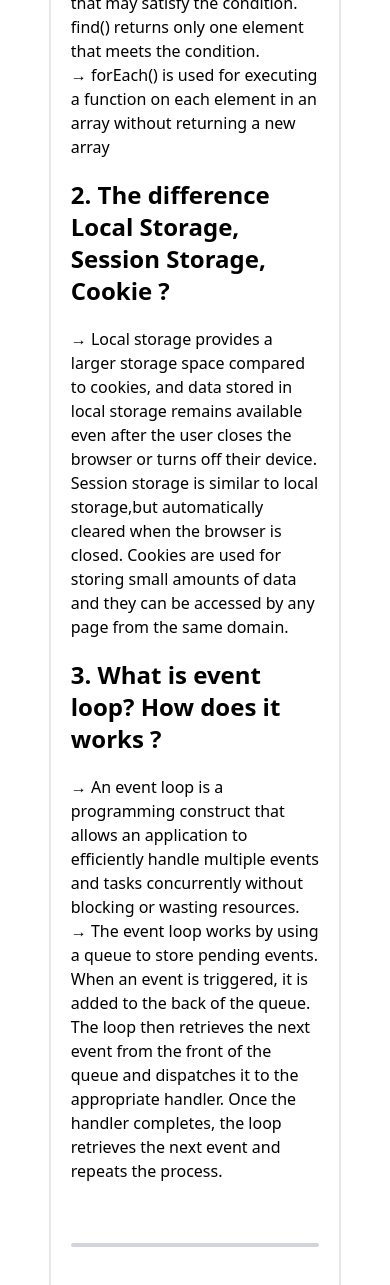
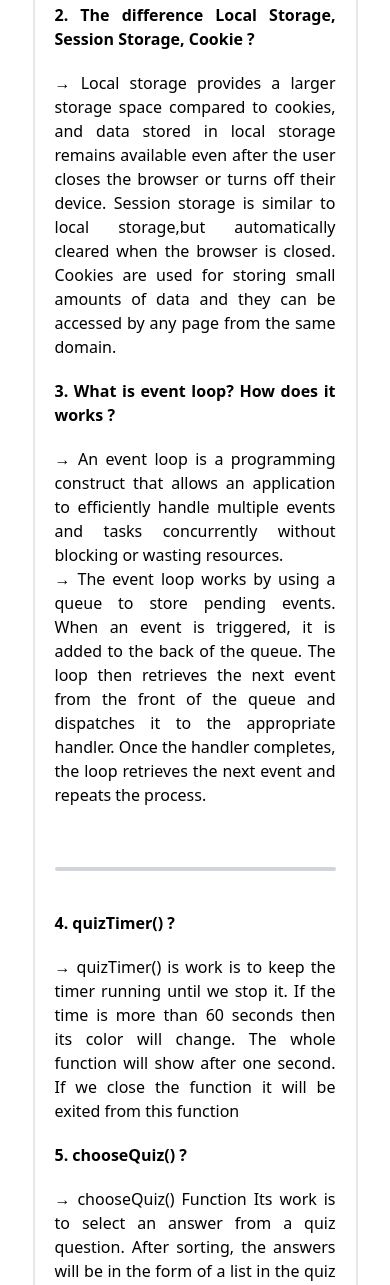
Before and after one commit to sourovmodak06/quiz-hero, a plain HTML site: page blog.html in a window 390 px wide. Shown: the part 715-2000 px from the top of the page. Drawn offline with nearby package versions, Linux system fonts and the light colour scheme.

Commit message:
blog page responsive

```diff
--- a/blog.html
+++ b/blog.html
@@ -29,8 +29,8 @@
 
       <!-- Blog Question section start -->
       <main>
-        <section class="mx-auto w-9/12 mt-10 border-2 rounded-xl p-5">
-          <h2 class="font-semibold text-2xl">1. The difference between map(),filter(),find() and forEach() ?</h2>
+        <section class="mx-auto w-5/6 md:w-9/12 my-10 border-2 rounded-xl p-5 text-justify">
+          <h2 class="font-semibold md:text-2xl">1. The difference between map(),filter(),find() and forEach() ?</h2>
           <p class="py-5">&#8594;
             map() is used for transforming each element in an array and returning a new array with the same length.
             <br>
@@ -40,26 +40,21 @@
             <br>
             &#8594; forEach() is used for executing a function on each element in an array without returning a new array
           </p>
-          <h2 class="font-semibold text-2xl">2. The difference Local Storage, Session Storage, Cookie ?</h2>
+          <h2 class="font-semibold md:text-2xl">2. The difference Local Storage, Session Storage, Cookie ?</h2>
           <p class="py-5">&#8594; Local storage provides a larger storage space compared to cookies, and data stored in local storage remains available even after the user closes the browser or turns off their device. Session storage is similar to local storage,but automatically cleared when the browser is closed. Cookies are used for storing small amounts of data and they can be accessed by any page from the same domain.</p>
-          <h2 class="font-semibold text-2xl">3. What is event loop? How does it works ?</h2>
+          <h2 class="font-semibold md:text-2xl">3. What is event loop? How does it works ?</h2>
           <p class="py-5">&#8594; An event loop is a programming construct that allows an application to efficiently handle multiple events and tasks concurrently without blocking or wasting resources. <br>
             &#8594; The event loop works by using a queue to store pending events. When an event is triggered, it is added to the back of the queue.
             The loop then retrieves the next event from the front of the queue and dispatches it to the appropriate handler. Once the handler completes, the loop retrieves the next event and repeats the process.
           </p>
 
           <div class="h-1 bg-gray-300 rounded-2xl my-10"></div>
-          <h2 class="font-semibold text-2xl">4. quizTimer() ?</h2>
-          <p>&#8594; quizTimer() is work is to keep the timer running until we stop it. If the time is more than 60 seconds then its color will change. The whole function will show after one second. If we close the function it will be exited from this function </p>
-          <h2 class="font-semibold text-2xl">5. chooseQuiz() ?</h2>
-          <p>&#8594; chooseQuiz() Function Its work is to select an answer from a quiz question. After sorting, the answers will be in the form of a list in the quiz data.Then display the result.</p>
+          <h2 class="font-semibold md:text-2xl">4. quizTimer() ?</h2>
+          <p class="py-5">&#8594; quizTimer() is work is to keep the timer running until we stop it. If the time is more than 60 seconds then its color will change. The whole function will show after one second. If we close the function it will be exited from this function </p>
+          <h2 class="font-semibold md:text-2xl">5. chooseQuiz() ?</h2>
+          <p class="py-5">&#8594; chooseQuiz() Function Its work is to select an answer from a quiz question. After sorting, the answers will be in the form of a list in the quiz data.Then display the result.</p>
         </section>
       </main>
       <!-- Blog Question section end -->
-
-
-
-
-
 </body>
 </html>
```
